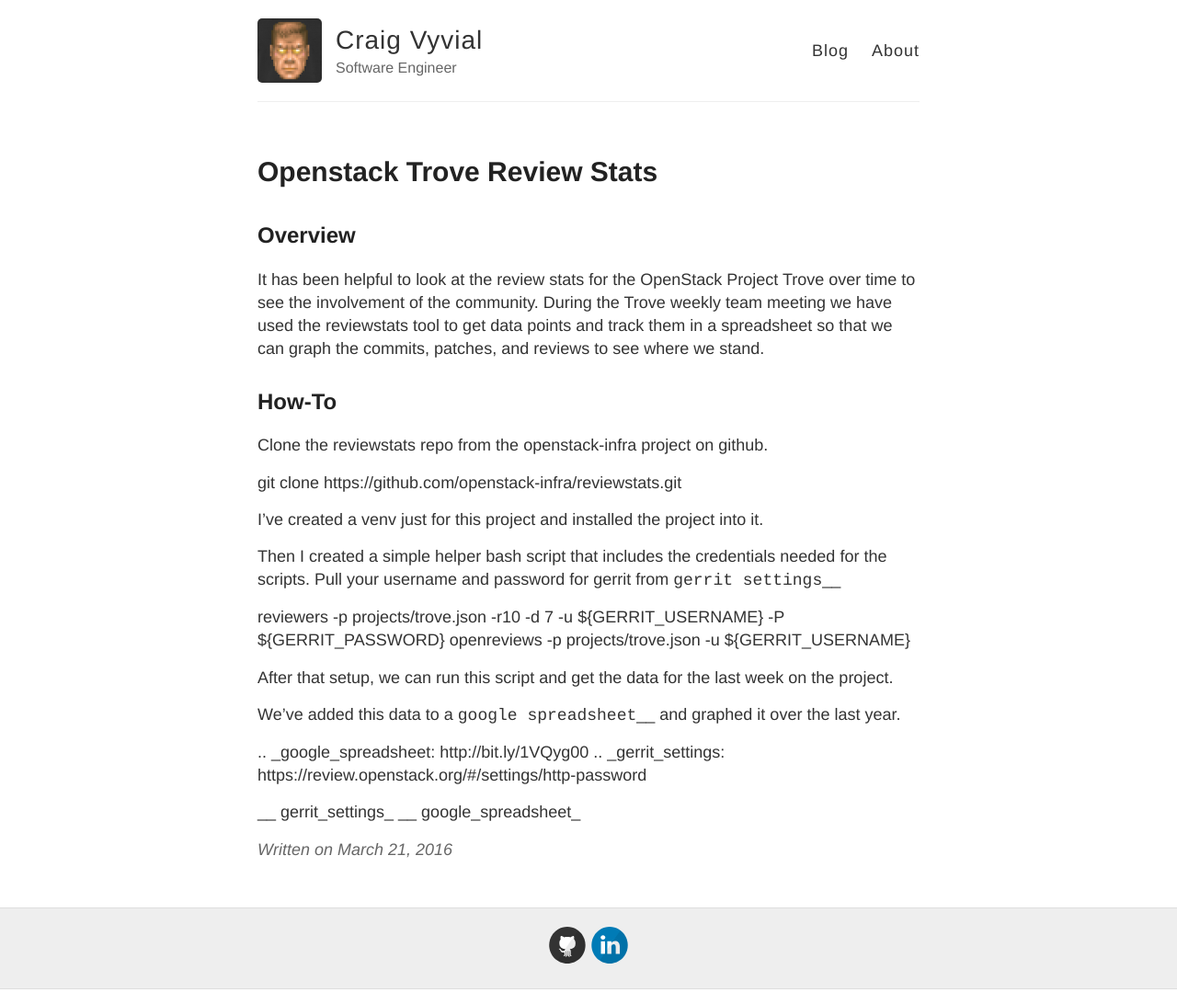
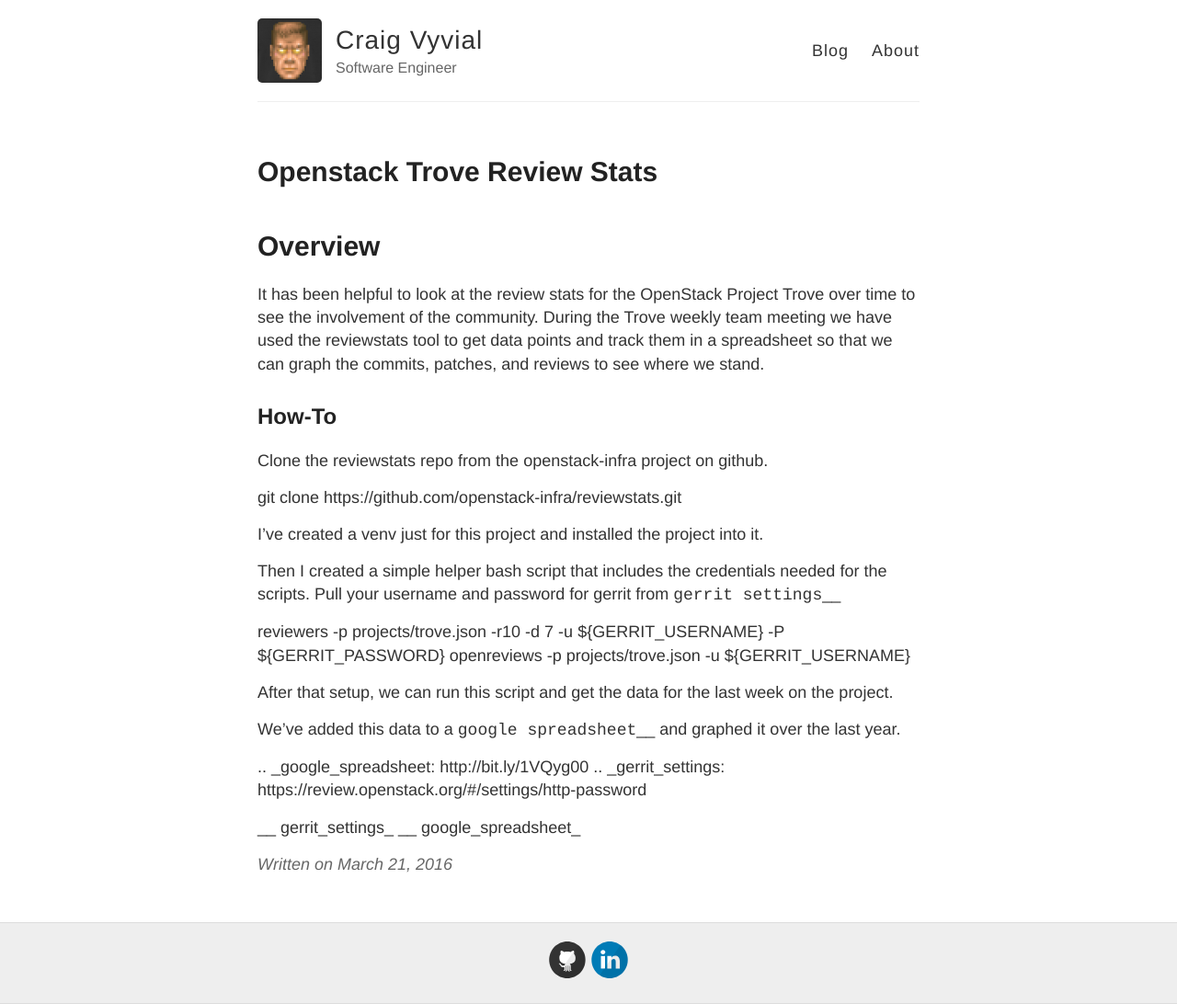
Before and after one commit to cp16net/cp16net.github.io, a Jekyll site: the page built from _posts/2016-03-21-Openstack-Trove-Review-stats.md, in a window 1280 px wide. Shown: the whole page at 92% size. Built offline with Jekyll 4.4.1, drawn with Linux system fonts in a browser that asks for light colours.

Commit message:
fix up md

```diff
--- a/_posts/2016-03-21-Openstack-Trove-Review-stats.md
+++ b/_posts/2016-03-21-Openstack-Trove-Review-stats.md
@@ -10,8 +10,7 @@ slug: "openstack-trove-review-stats"
 markup: "rst"
 ---
 
-Overview
---------
+# Overview
 
 It has been helpful to look at the review stats for the OpenStack Project Trove
 over time to see the involvement of the community. During the Trove weekly team
@@ -19,8 +18,7 @@ meeting we have used the reviewstats tool to get data points and track them in
 a spreadsheet so that we can graph the commits, patches, and reviews to see
 where we stand.
 
-How-To
-------
+## How-To
 
 Clone the reviewstats repo from the openstack-infra project on github.
 
```
